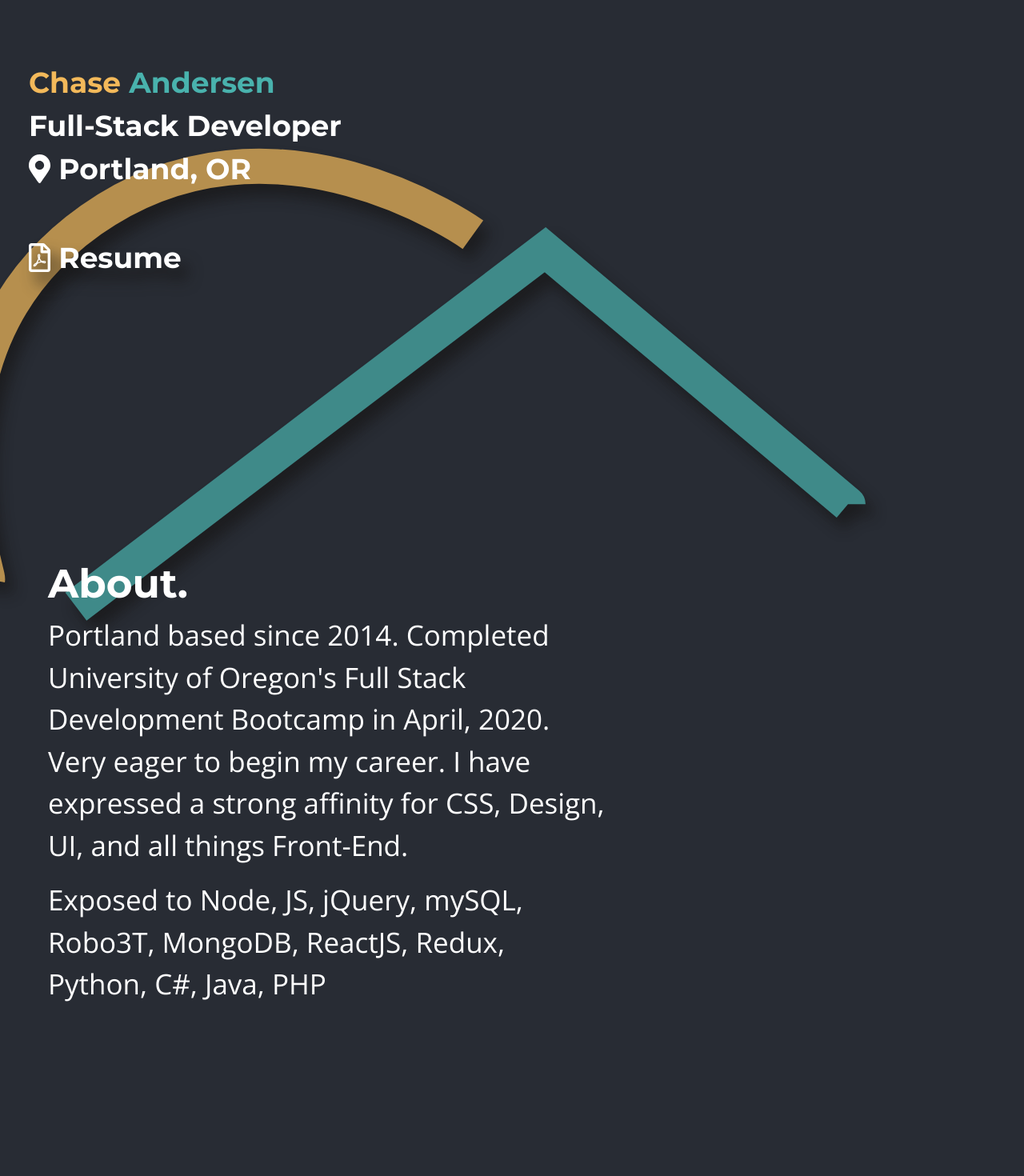
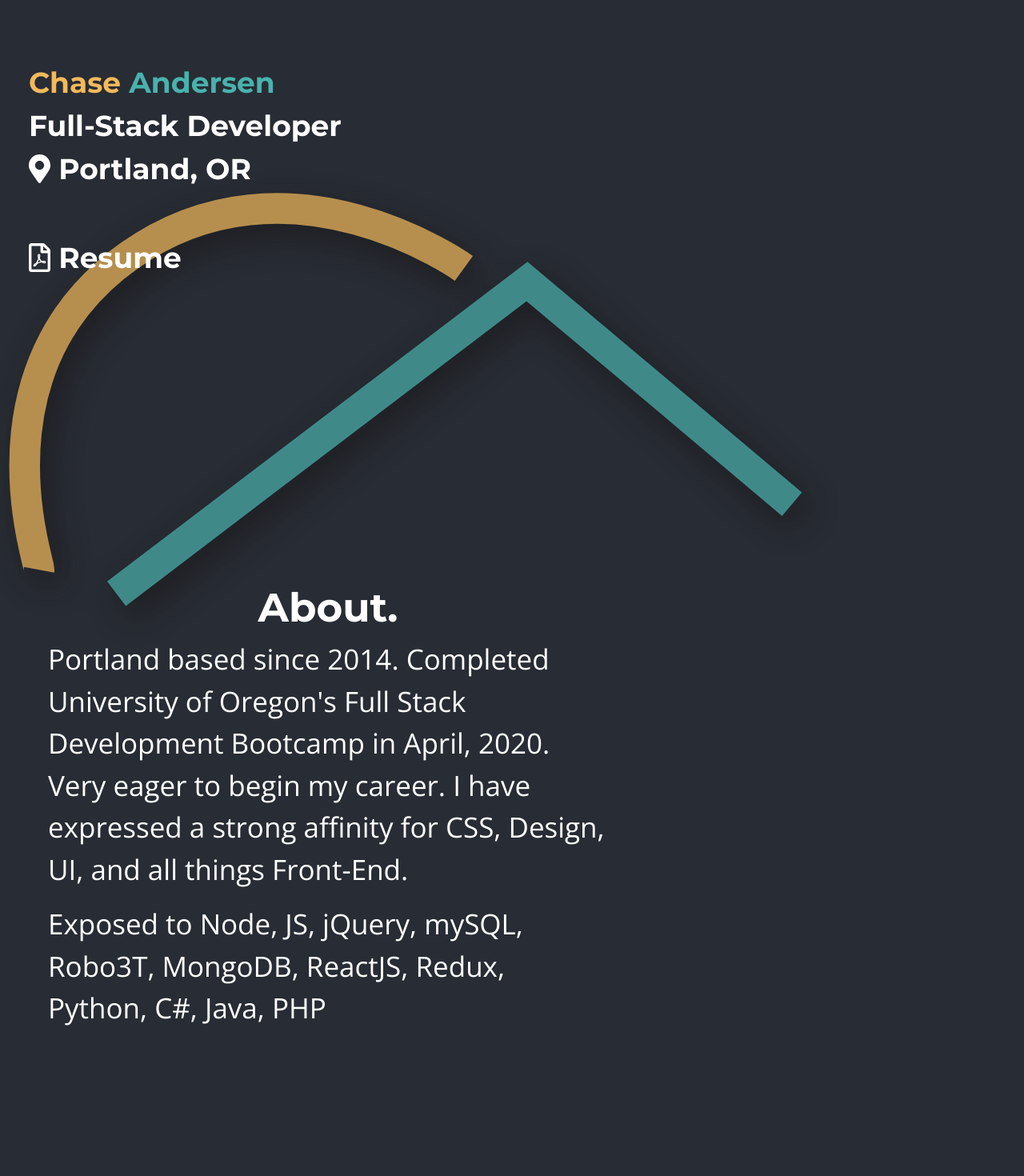
Before and after one commit to mr-andersen523/React-Portfolio4.0, a React (Create React App) app in the folder my-portfolio/: page / in a window 1280 px wide. Shown: the top 1470 px of the page at 80% size. Built offline with nearby package versions, Linux system fonts and the light colour scheme.

Commit message:
removed some hover css too much to load, other css

```diff
--- a/my-portfolio/src/App.css
+++ b/my-portfolio/src/App.css
@@ -45,14 +45,14 @@ h1 {
 .heading-background{
   position: fixed;
   opacity: 0.7;
-  left:-14em;
-  bottom: 1em
 }
 #header-logo{
-  height: 80%;
+  height: 70%;
   width: 100%;
+  left:-14em;
+  bottom: 3em;
     -webkit-filter: drop-shadow(16px 16px 10px rgba(0,0,0,0.9));
-  filter: drop-shadow(10px 15px 9px rgba(22, 21, 21, 0.9));
+  filter: drop-shadow(10px 15px 20px rgba(22, 21, 21, 0.9));
 }
 
 
@@ -98,7 +98,8 @@ li .link:hover{
 .about{
   display: flex;
   flex-direction: row;
-  margin-bottom: 10em
+  margin-bottom: 10em;
+  margin-top: 3em;
 
 }
 .about-content{
@@ -109,13 +110,16 @@ li .link:hover{
 .about-content h1{
   font-family: 'Montserrat', sans-serif;
   font-size: 5em;
-  text-align: left;
+  text-align: center;
 }
 .about-content p{
   color: white;
   font-size: 1.3em;
   text-align: left;
   width: 37em;
+  /* background-color: #3b3d3d80;
+  border-radius: 15px;
+  padding:5px 5px 5px 5px */
 }
 .about img{
   margin-left: 15em;
@@ -151,8 +155,6 @@ li .link:hover{
 #cards {
   float: none;
   margin: 5px 20px;
-  -webkit-filter: drop-shadow(16px 16px 10px rgba(0,0,0,0.9));
-  filter: drop-shadow(10px 10px 7px rgba(22, 21, 21, 0.9));
 
 }
 
@@ -167,8 +169,7 @@ li .link:hover{
 
   #resume-btn {
     color: white;
-    -webkit-filter: drop-shadow(16px 16px 10px rgba(0,0,0,0.9));
-    filter: drop-shadow(10px 15px 9px rgba(22, 21, 21, 0.9));
+
     }
 .contact{
   position: relative;
@@ -192,8 +193,7 @@ li .link:hover{
 .contact h1{
     font-family: 'Montserrat', sans-serif;
   font-size: 5em;
-  -webkit-filter: drop-shadow(3px 3px 10px rgba(0,0,0,0.9));
-  filter: drop-shadow(14px 14px 10px rgba(197, 192, 192, 0.9));
+
 }
 
 .contact li{
```
